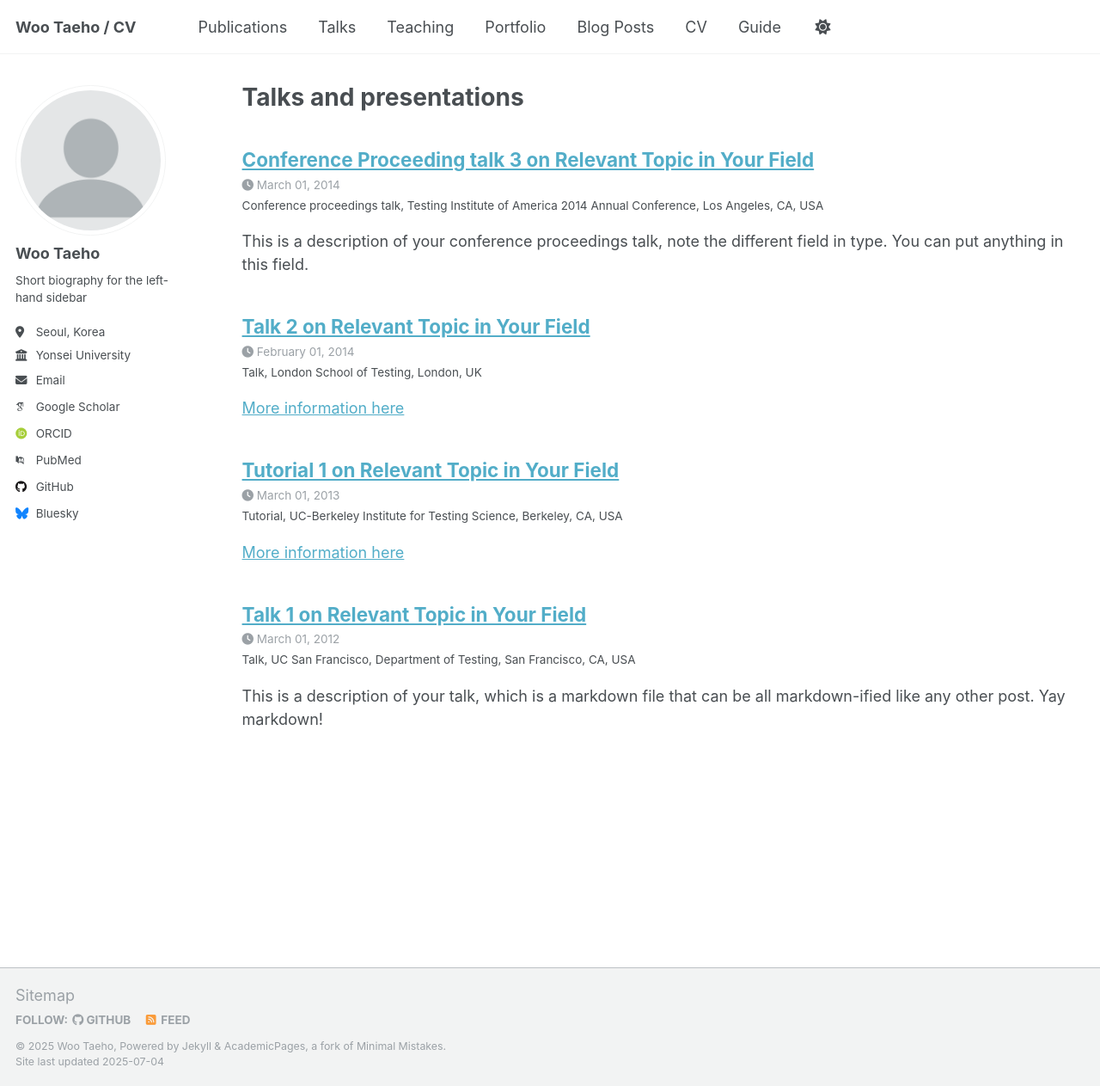
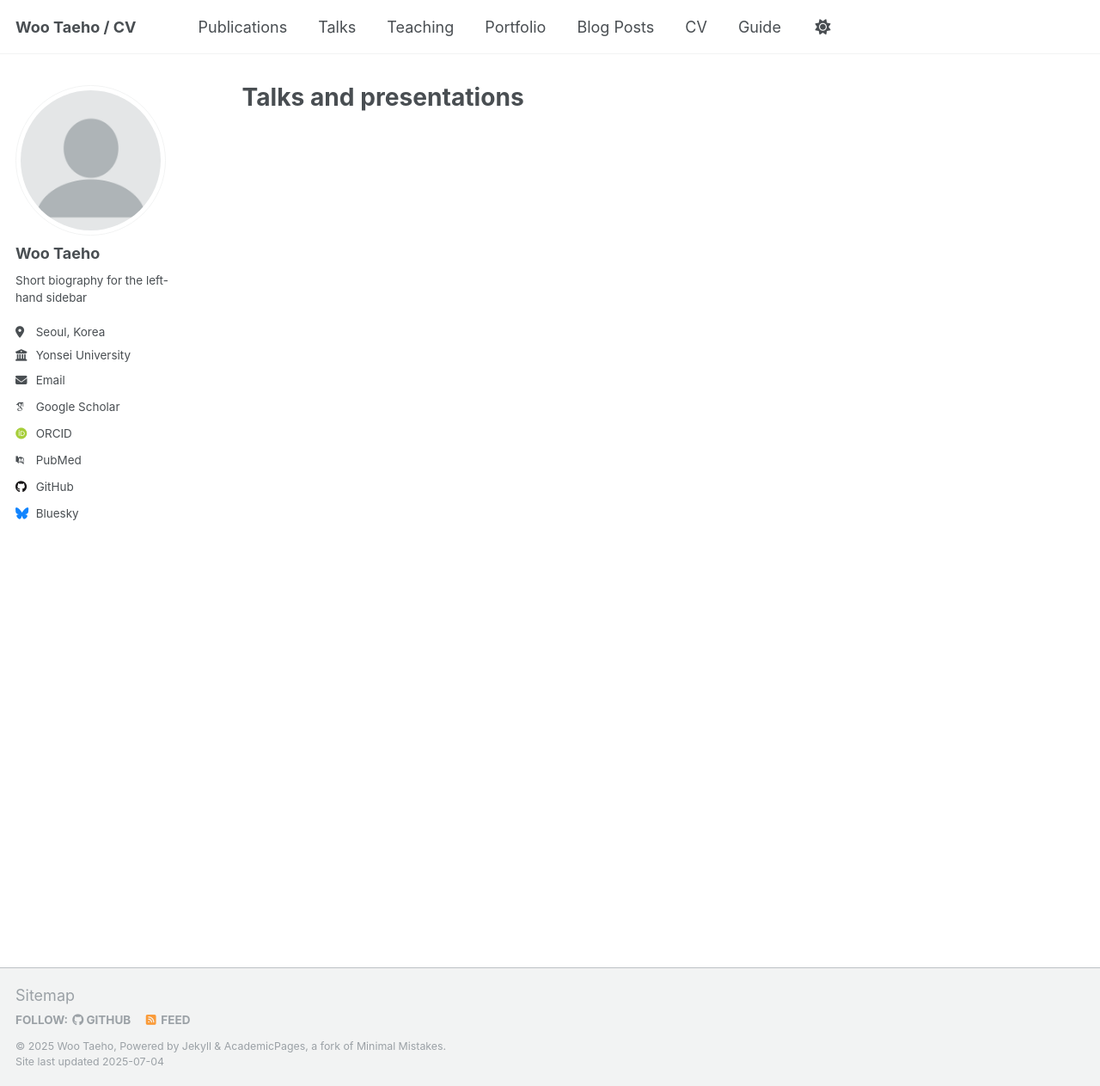
Before and after one commit to wooxogh/wooxogh.github.io, a Jekyll site: the page built from _pages/talks.html, in a window 1280 px wide and 1263 px high. Shown: the whole window at 86% size. Built offline with Jekyll 4.4.1, drawn with Linux system fonts in a browser that asks for light colours; some web fonts are replaced; a script that is not in the unit is left out.

Commit message:
new template demo2

```diff
--- a/_config.yml
+++ b/_config.yml
@@ -250,15 +250,6 @@ defaults:
     values:
       layout: single
       author_profile: true
-  # _teaching
-  - scope:
-      path: ""
-      type: teaching
-    values:
-      layout: single
-      author_profile: true
-      share: true
-      comments: true
   # _publications
   - scope:
       path: ""
@@ -277,14 +268,6 @@ defaults:
       author_profile: true
       share: true
       comment: true
-  # _talks
-  - scope:
-      path: ""
-      type: talks
-    values:
-      layout: talk
-      author_profile: true
-      share: true
 
 
 # Sass/SCSS
--- a/_talks/2012-03-01-talk-1.md
+++ /dev/null
@@ -1,11 +0,0 @@
----
-title: "Talk 1 on Relevant Topic in Your Field"
-collection: talks
-type: "Talk"
-permalink: /talks/2012-03-01-talk-1
-venue: "UC San Francisco, Department of Testing"
-date: 2012-03-01
-location: "San Francisco, CA, USA"
----
-
-This is a description of your talk, which is a markdown file that can be all markdown-ified like any other post. Yay markdown!
--- a/_talks/2013-03-01-tutorial-1.md
+++ /dev/null
@@ -1,13 +0,0 @@
----
-title: "Tutorial 1 on Relevant Topic in Your Field"
-collection: talks
-type: "Tutorial"
-permalink: /talks/2013-03-01-tutorial-1
-venue: "UC-Berkeley Institute for Testing Science"
-date: 2013-03-01
-location: "Berkeley, CA, USA"
----
-
-[More information here](http://exampleurl.com)
-
-This is a description of your tutorial, note the different field in type. This is a markdown files that can be all markdown-ified like any other post. Yay markdown!
--- a/_talks/2014-02-01-talk-2.md
+++ /dev/null
@@ -1,13 +0,0 @@
----
-title: "Talk 2 on Relevant Topic in Your Field"
-collection: talks
-type: "Talk"
-permalink: /talks/2014-02-01-talk-2
-venue: "London School of Testing"
-date: 2014-02-01
-location: "London, UK"
----
-
-[More information here](http://example2.com)
-
-This is a description of your talk, which is a markdown files that can be all markdown-ified like any other post. Yay markdown!
--- a/_talks/2014-03-01-talk-3.md
+++ /dev/null
@@ -1,11 +0,0 @@
----
-title: "Conference Proceeding talk 3 on Relevant Topic in Your Field"
-collection: talks
-type: "Conference proceedings talk"
-permalink: /talks/2014-03-01-talk-3
-venue: "Testing Institute of America 2014 Annual Conference"
-date: 2014-03-01
-location: "Los Angeles, CA, USA"
----
-
-This is a description of your conference proceedings talk, note the different field in type. You can put anything in this field.
```
